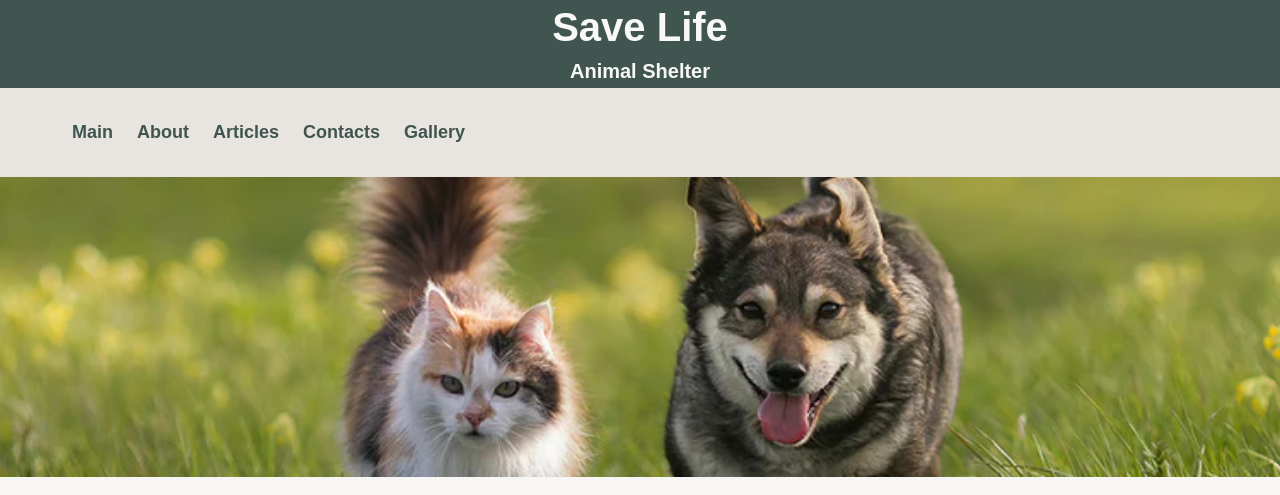
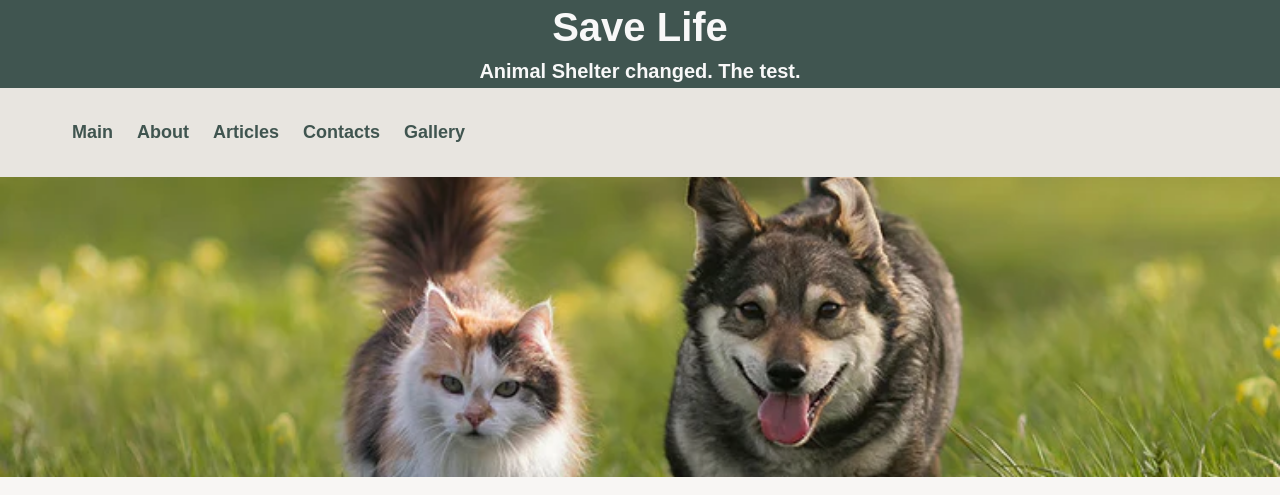
Before and after one commit to YanaSmelik/pet-shelter, a plain HTML site: page index.html in a window 1280 px wide. Shown: the top 495 px of the page. Drawn offline with Linux system fonts and the light colour scheme.

Commit message:
test PR commit

```diff
--- a/index.html
+++ b/index.html
@@ -11,7 +11,7 @@
     <header>
       <div>
         <h1>Save Life</h1>
-        <h2>Animal Shelter</h2>
+        <h2>Animal Shelter changed. The test.</h2>
       </div>
     </header>
 
```
